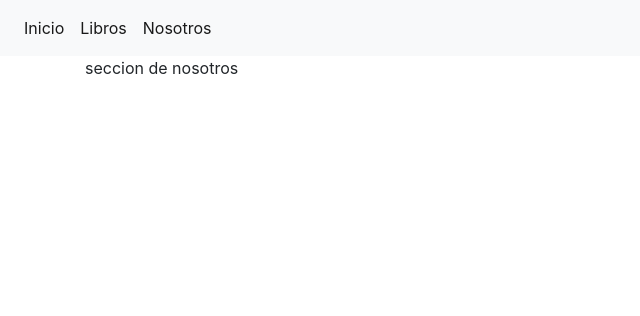
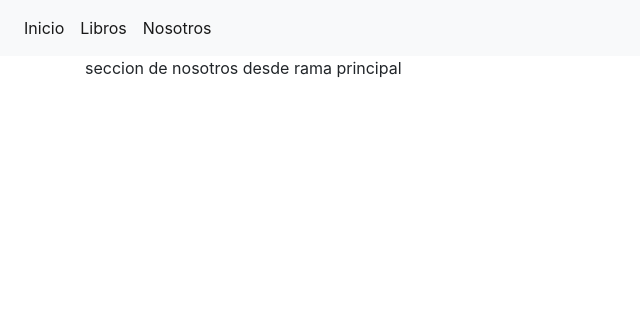
Before and after one commit to Alexander7000/HDP115G25, a Django app: page /nosotros in a window 1280 px wide. Shown: the top 316 px of the page, without its empty margins (0-640 px from the left). Run offline with Django 3.2, Linux system fonts and the light colour scheme; some libraries are stand-ins or nearby versions.

Commit message:
commit desde la rama principal main

```diff
--- a/libreria/templates/paginas/nosotros.html
+++ b/libreria/templates/paginas/nosotros.html
@@ -4,6 +4,6 @@
 
 {% block contenido %}
 
-    seccion de nosotros
+    seccion de nosotros desde rama principal
 
 {%endblock %}
```
